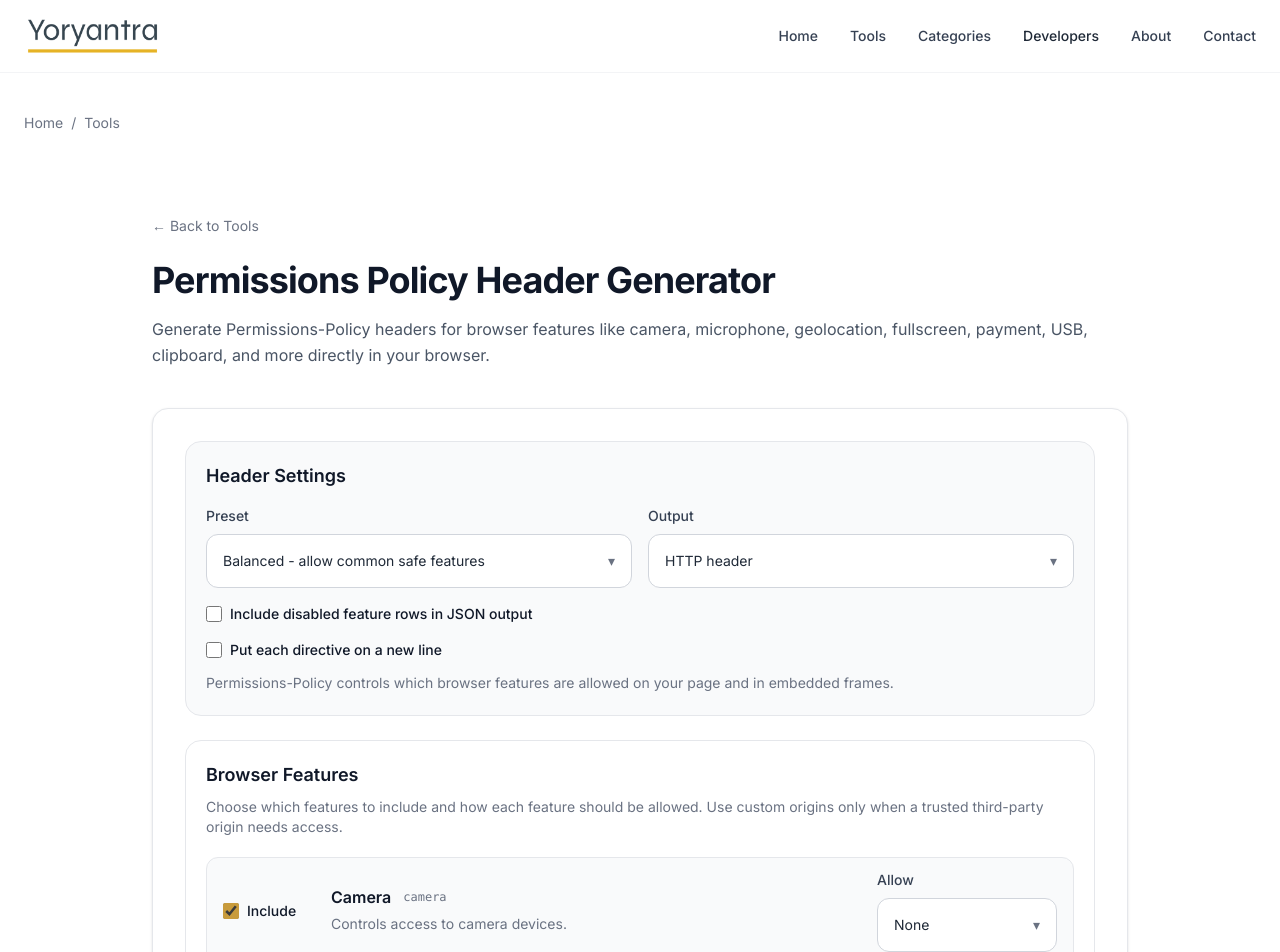
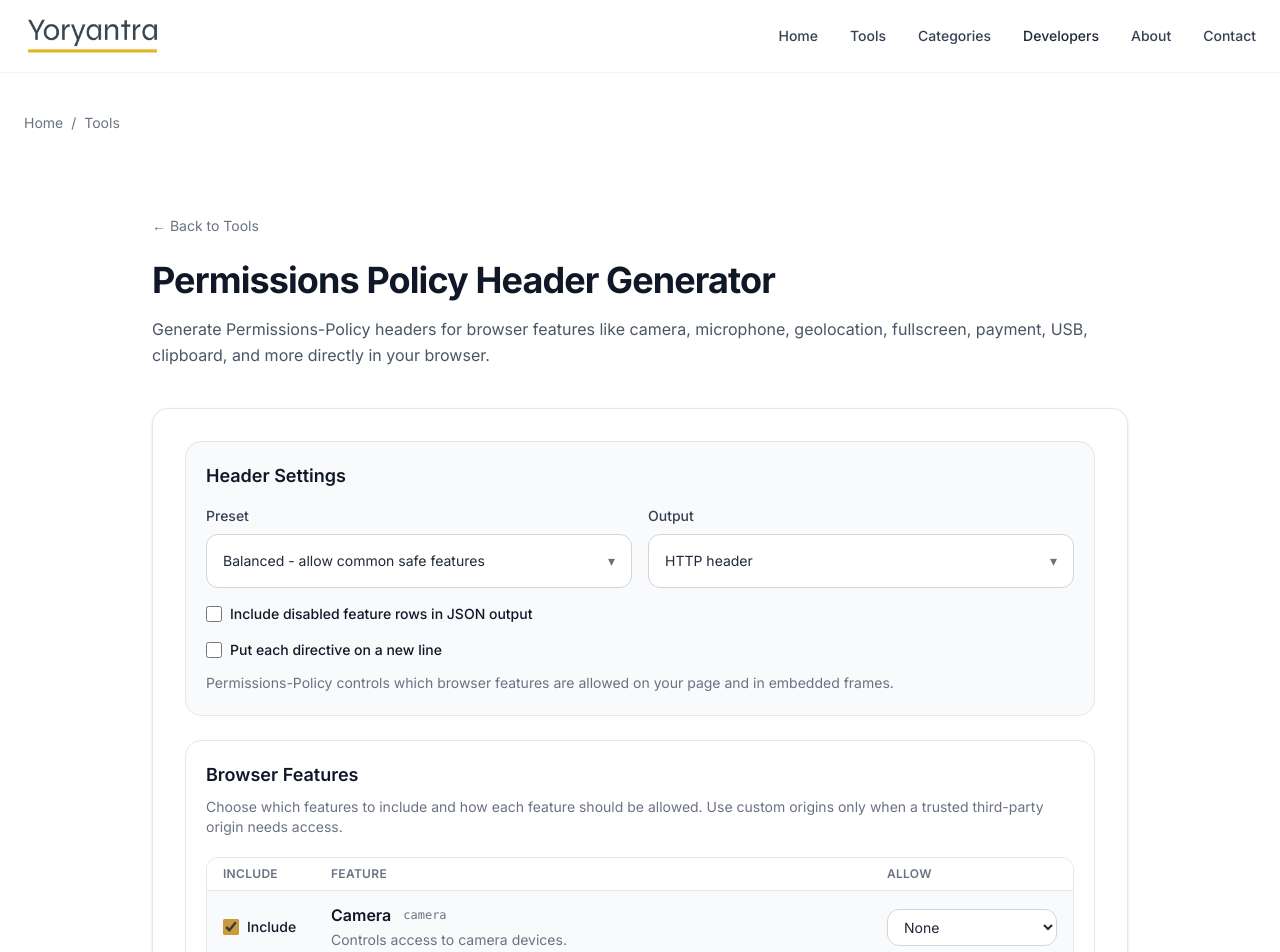
Before and after one commit to vaarunsonawwane-ops/yoryantra-new, a Next.js app: page /tools/permissions-policy-header-generator in a window 1280 px wide. Shown: the top 952 px of the page. Built offline with nearby package versions, Linux system fonts and the light colour scheme.

Commit message:
Permissions Policy Header Generator UI fix

```diff
--- a/app/tools/permissions-policy-header-generator/ToolClient.tsx
+++ b/app/tools/permissions-policy-header-generator/ToolClient.tsx
@@ -394,13 +394,17 @@ export default function ToolClient() {
           Use custom origins only when a trusted third-party origin needs access.
         </p>
 
-        <div className="mt-5 space-y-3">
+        <div className="mt-5 overflow-hidden rounded-xl border border-gray-200 bg-gray-50">
+          <div className="hidden grid-cols-[96px_1fr_170px] gap-3 border-b border-gray-200 bg-white px-4 py-2 text-xs font-semibold uppercase tracking-wide text-gray-500 md:grid">
+            <span>Include</span>
+            <span>Feature</span>
+            <span>Allow</span>
+          </div>
+
+          <div className="divide-y divide-gray-200">
             {features.map((feature) => (
-            <div
-              key={feature.key}
-              className="rounded-xl border border-gray-200 bg-gray-50 px-4 py-3"
-            >
-              <div className="grid gap-3 md:grid-cols-[96px_1fr_180px] md:items-center">
+              <div key={feature.key} className="px-4 py-3">
+                <div className="grid gap-3 md:grid-cols-[96px_1fr_170px] md:items-center">
                   <label className="flex cursor-pointer items-center gap-2 text-sm font-medium text-gray-900">
                     <input
                       type="checkbox"
@@ -425,28 +429,28 @@ export default function ToolClient() {
                       </p>
                     </div>
 
-                  <p className="mt-1 text-sm leading-relaxed text-gray-500">
+                    <p className="mt-0.5 text-sm leading-relaxed text-gray-500">
                       {feature.description}
                     </p>
                   </div>
 
-                <YoryantraSelect
-                  label="Allow"
+                  <select
                     value={feature.mode}
-                  onChange={(value) =>
-                    updateFeature(feature.key, "mode", value as AllowMode)
+                    onChange={(event) =>
+                      updateFeature(feature.key, "mode", event.target.value as AllowMode)
                     }
-                  options={[
-                    { label: "None", value: "none" },
-                    { label: "Self", value: "self" },
-                    { label: "All", value: "all" },
-                    { label: "Custom origins", value: "custom" },
-                  ]}
-                />
+                    className="w-full rounded-xl border border-gray-300 bg-white px-3 py-2 text-sm text-gray-900 outline-none transition focus:border-transparent focus:ring-2 focus:ring-[var(--green)]"
+                    aria-label={`Allow setting for ${feature.label}`}
+                  >
+                    <option value="none">None</option>
+                    <option value="self">Self</option>
+                    <option value="all">All</option>
+                    <option value="custom">Custom origins</option>
+                  </select>
                 </div>
 
                 {feature.mode === "custom" && (
-                <div className="mt-3 border-t border-gray-200 pt-3">
+                  <div className="mt-3 border-t border-gray-200 pt-3 md:ml-[109px]">
                     <label className="block text-sm font-medium text-gray-700">
                       Allowed Origins
                     </label>
@@ -467,6 +471,7 @@ export default function ToolClient() {
                 )}
               </div>
             ))}
+          </div>
         </div>
       </div>
 
```
Lines whose indentation alone changed are shown as unchanged.
